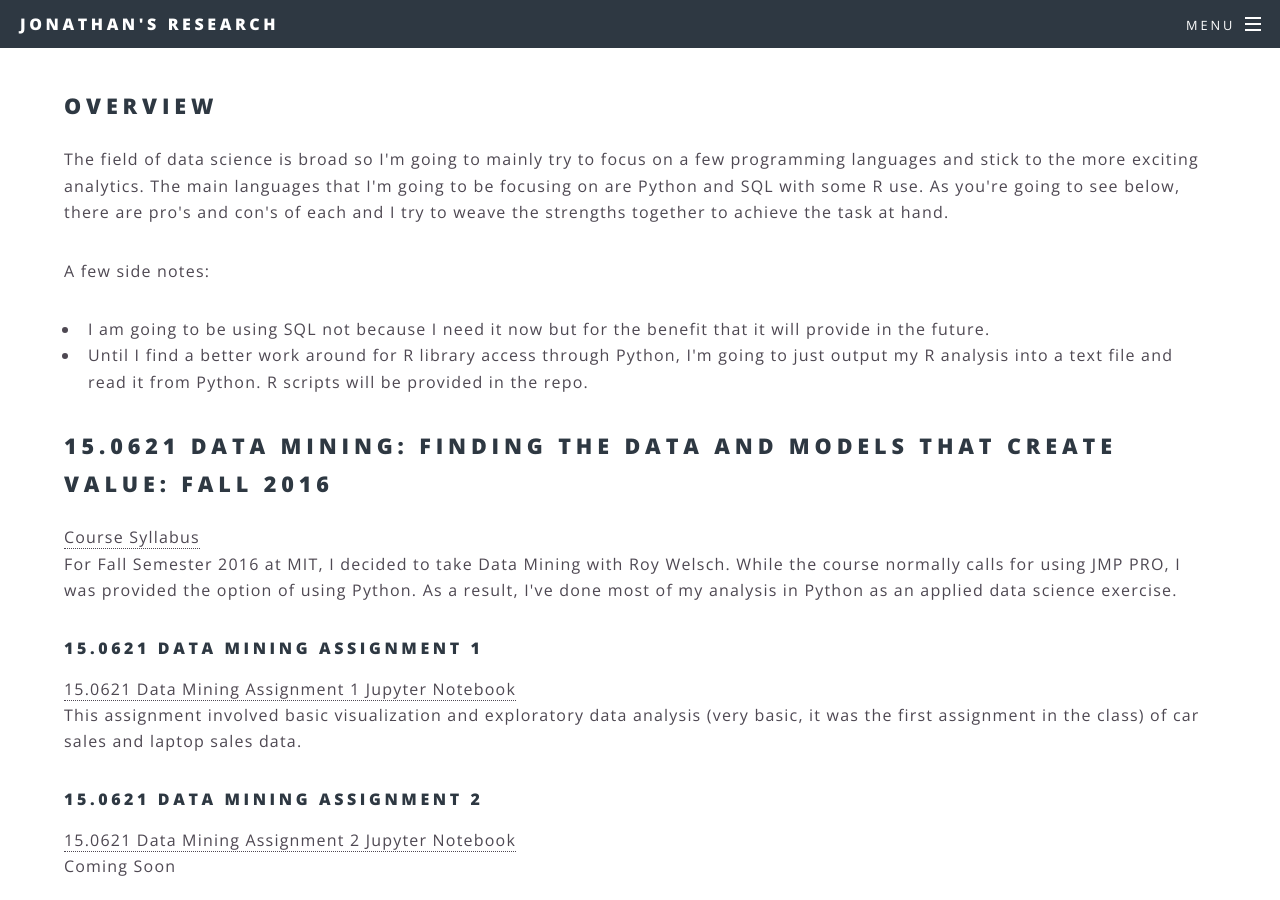
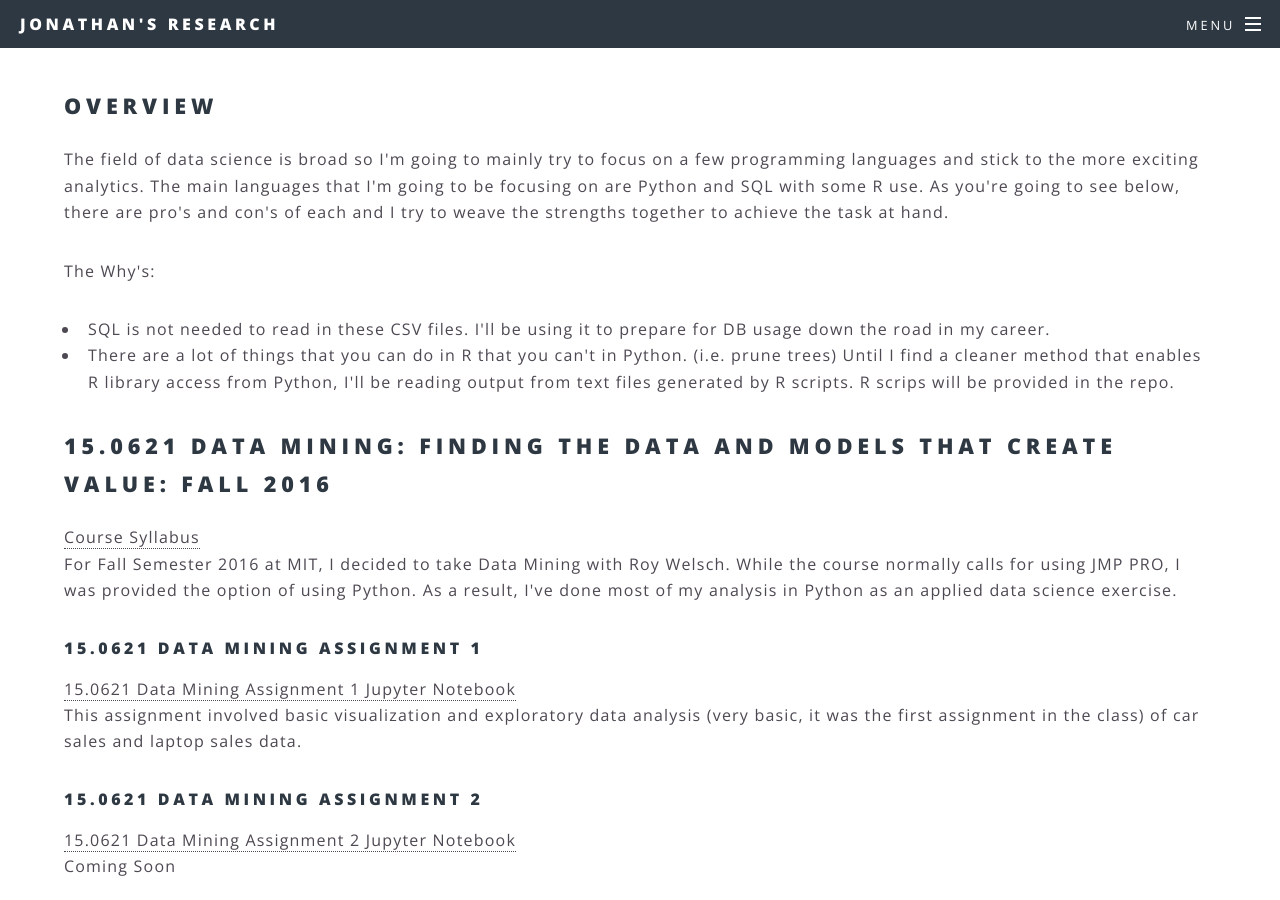
Before and after one commit to JonathanJohann/iResearch, a Jekyll site: the page built from Data Science.html, in a window 1280 px wide and 900 px high, scrolled down 344 px. Built offline with Jekyll 4.4.1, drawn with Linux system fonts in a browser that asks for light colours.

Commit message:
Update Data Science.html

```diff
--- a/Data Science.html
+++ b/Data Science.html
@@ -6,10 +6,10 @@ title: Data Science
 <h2>Overview</h2>
 
 <p>The field of data science is broad so I'm going to mainly try to focus on a few programming languages and stick to the more exciting analytics. The main languages that I'm going to be focusing on are Python and SQL with some R use. As you're going to see below, there are pro's and con's of each and I try to weave the strengths together to achieve the task at hand.</p>
-<p>A few side notes:</p>
+<p>The Why's:</p>
 <ul>
-	<li>I am going to be using SQL not because I need it now but for the benefit that it will provide in the future.</li>
-	<li>Until I find a better work around for R library access through Python, I'm going to just output my R analysis into a text file and read it from Python. R scripts will be provided in the repo.</li>
+	<li>SQL is not needed to read in these CSV files. I'll be using it to prepare for DB usage down the road in my career.</li>
+	<li>There are a lot of things that you can do in R that you can't in Python. (i.e. prune trees) Until I find a cleaner method that enables R library access from Python, I'll be reading output from text files generated by R scripts. R scrips will be provided in the repo.</li>
 </ul>
 
 
```
